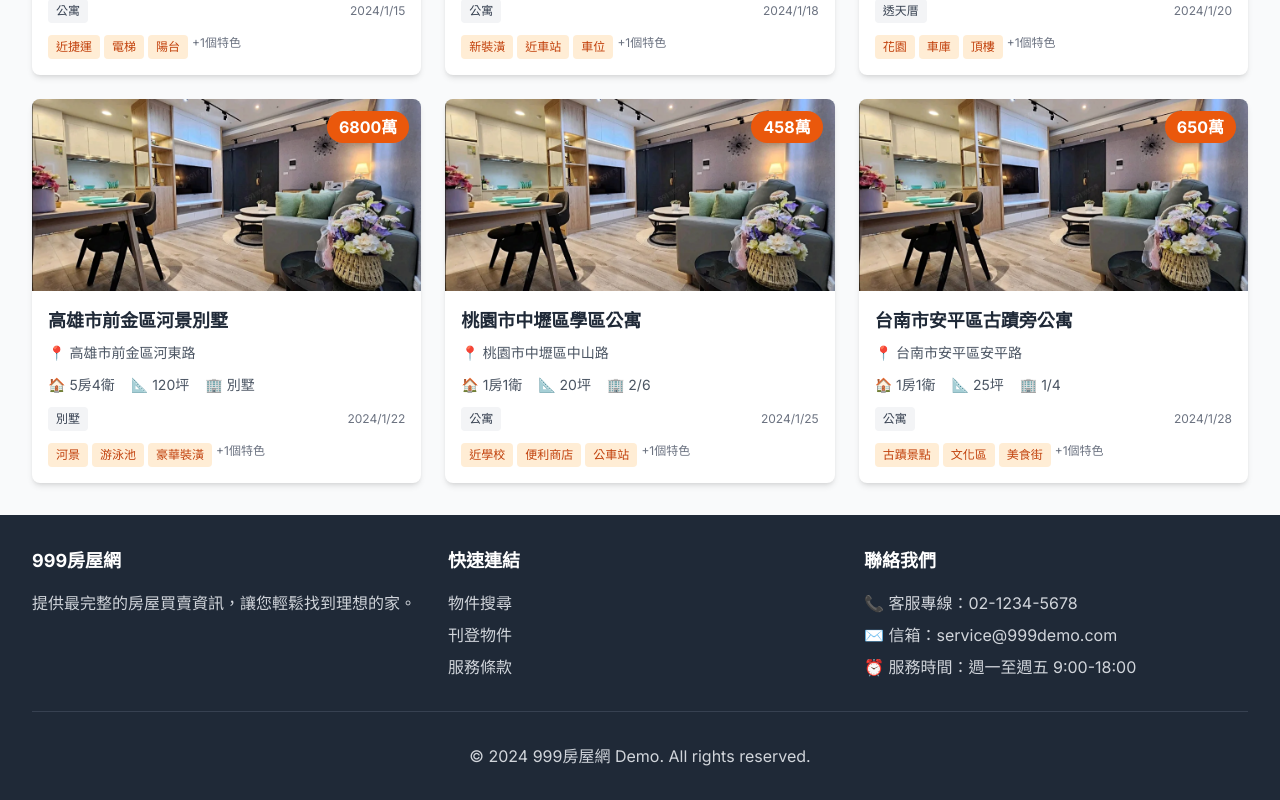
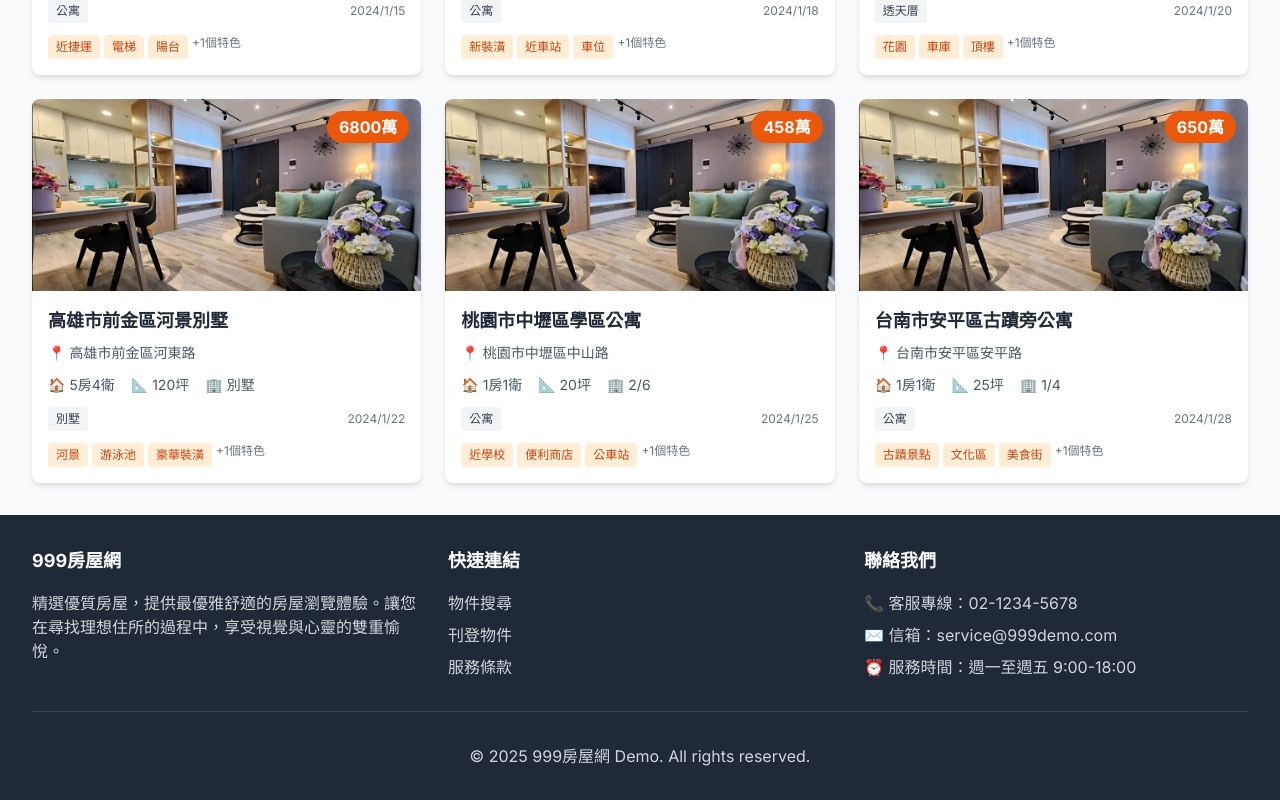
Before and after one commit to Jansix/houseDemo, a Next.js app: page / in a window 1280 px wide. Shown: the part 1337-2137 px from the top of the page. Built offline with nearby package versions, Linux system fonts and the light colour scheme.

Commit message:
update: "調整描述"

```diff
--- a/src/app/layout.tsx
+++ b/src/app/layout.tsx
@@ -135,7 +135,7 @@ export default function RootLayout({
               <div>
                 <h3 className="text-lg font-bold mb-4">999房屋網</h3>
                 <p className="text-gray-300">
-                  提供最完整的房屋買賣資訊，讓您輕鬆找到理想的家。
+                  精選優質房屋，提供最優雅舒適的房屋瀏覽體驗。讓您在尋找理想住所的過程中，享受視覺與心靈的雙重愉悅。
                 </p>
               </div>
               <div>
@@ -177,7 +177,7 @@ export default function RootLayout({
               </div>
             </div>
             <div className="border-t border-gray-700 mt-8 pt-8 text-center text-gray-300">
-              <p>&copy; 2024 999房屋網 Demo. All rights reserved.</p>
+              <p>&copy; 2025 999房屋網 Demo. All rights reserved.</p>
             </div>
           </div>
         </footer>
```
